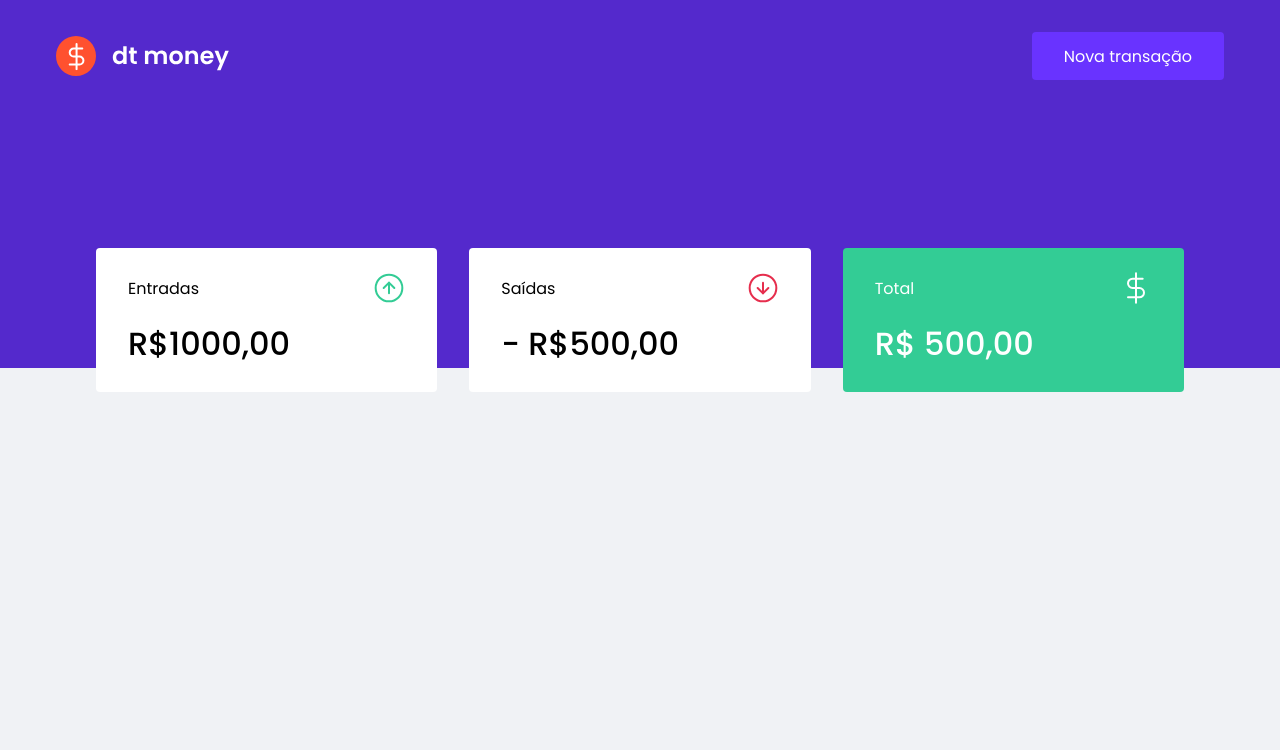
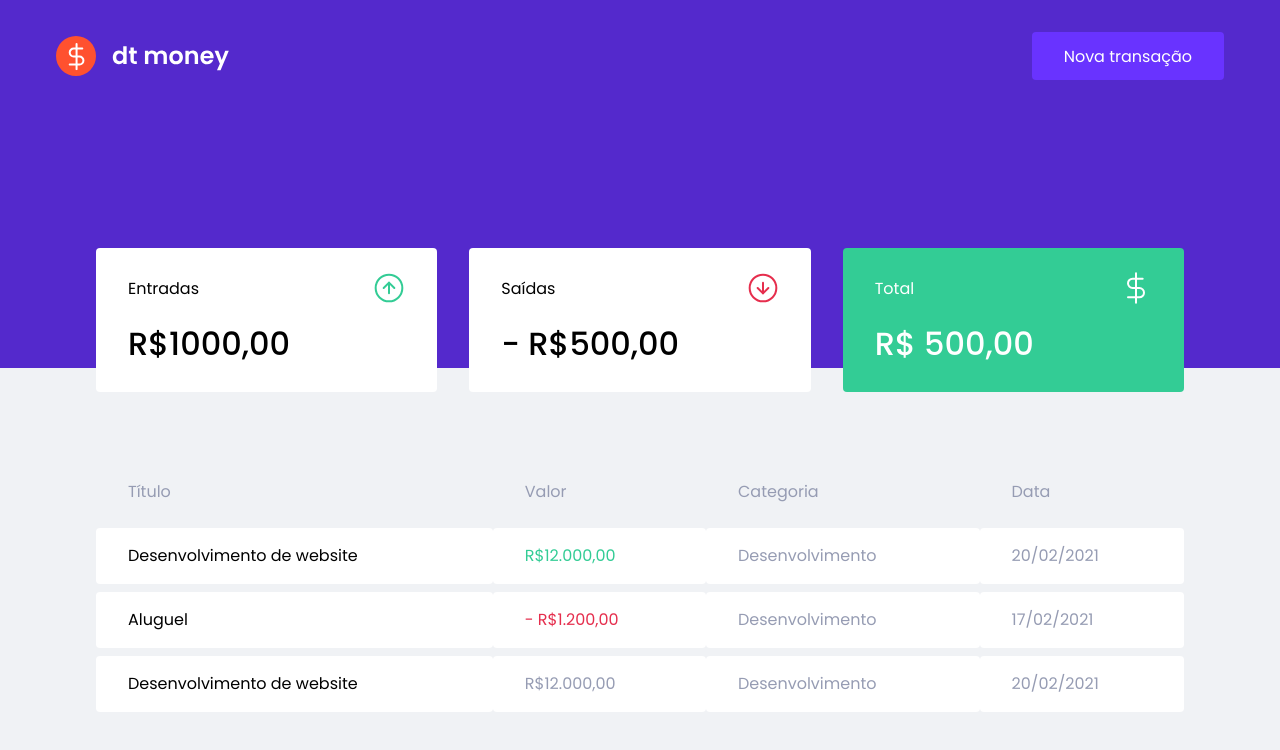
Before and after one commit to bruhendev/dtmoney, a React (Create React App) app: page / in a window 1280 px wide. Shown: the top 750 px of the page. Built offline with nearby package versions, Linux system fonts and the light colour scheme.

Commit message:
Criado o componente TransactionsTable

```diff
--- a/src/components/Dashboard/index.tsx
+++ b/src/components/Dashboard/index.tsx
@@ -1,10 +1,12 @@
 import { Summary } from "../Summary";
+import { TransactionsTable } from "../TransactionsTable";
 import { Container } from "./syles";
 
 export function Dashborad() {
     return (
         <Container>
             <Summary></Summary>
+            <TransactionsTable />
         </Container>
     );
 }
--- /dev/null
+++ b/src/components/TransactionsTable/index.tsx
@@ -0,0 +1,39 @@
+import { Container } from "./styles";
+
+
+export function TransactionsTable() {
+    return (
+        <Container>
+            <table>
+                <thead>
+                    <tr>
+                        <th>Título</th>
+                        <th>Valor</th>
+                        <th>Categoria</th>
+                        <th>Data</th>
+                    </tr>
+                </thead>
+                <tbody>
+                    <tr>
+                        <td>Desenvolvimento de website</td>
+                        <td className="deposit">R$12.000,00</td>
+                        <td>Desenvolvimento</td>
+                        <td>20/02/2021</td>
+                    </tr>
+                    <tr>
+                        <td>Aluguel</td>
+                        <td className="withdraw">- R$1.200,00</td>
+                        <td>Desenvolvimento</td>
+                        <td>17/02/2021</td>
+                    </tr>
+                    <tr>
+                        <td>Desenvolvimento de website</td>
+                        <td>R$12.000,00</td>
+                        <td>Desenvolvimento</td>
+                        <td>20/02/2021</td>
+                    </tr>
+                </tbody>
+            </table>
+        </Container>
+    )
+}
--- /dev/null
+++ b/src/components/TransactionsTable/styles.ts
@@ -0,0 +1,41 @@
+import styled from "styled-components";
+
+export const Container = styled.div`
+ margin-top: 4rem;
+
+ table {
+     width: 100%;
+     border-spacing: 0 0.5rem;
+
+     th {
+         color: var(--text-body);
+         font-weight: 400;
+         padding: 1rem 2rem;
+         text-align: left;
+         line-height: 1.5rem;
+     }
+
+     td {
+        padding: 1rem 2rem;
+        text-align: left;
+        line-height: 1.5rem;
+        background: var(--shape);
+        color: var(--text-body);
+        border-radius: 0.25rem;
+
+        &:first-child {
+            color: var(--text-title);
+        }
+
+        &.deposit {
+            color: var(--green);
+        }
+
+        &.withdraw {
+            color: var(--red);
+        }
+     }
+
+ }
+
+`
```
